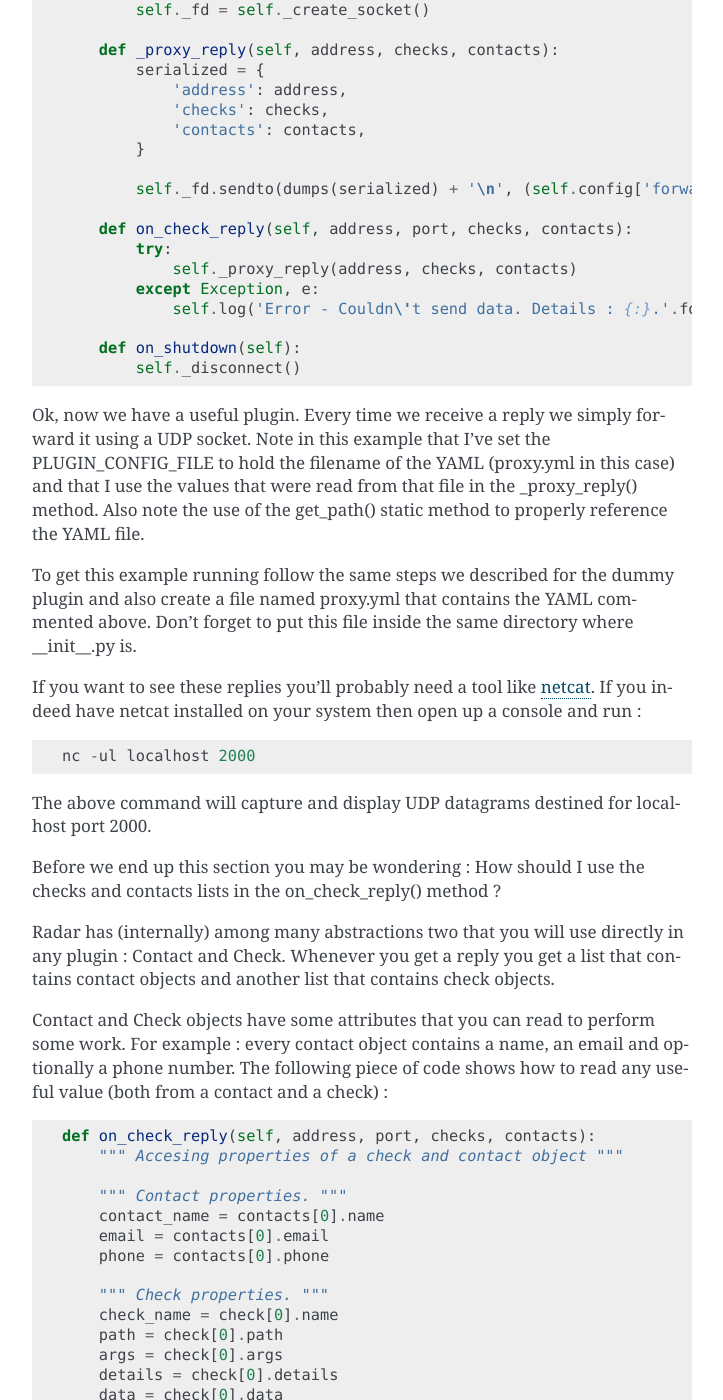
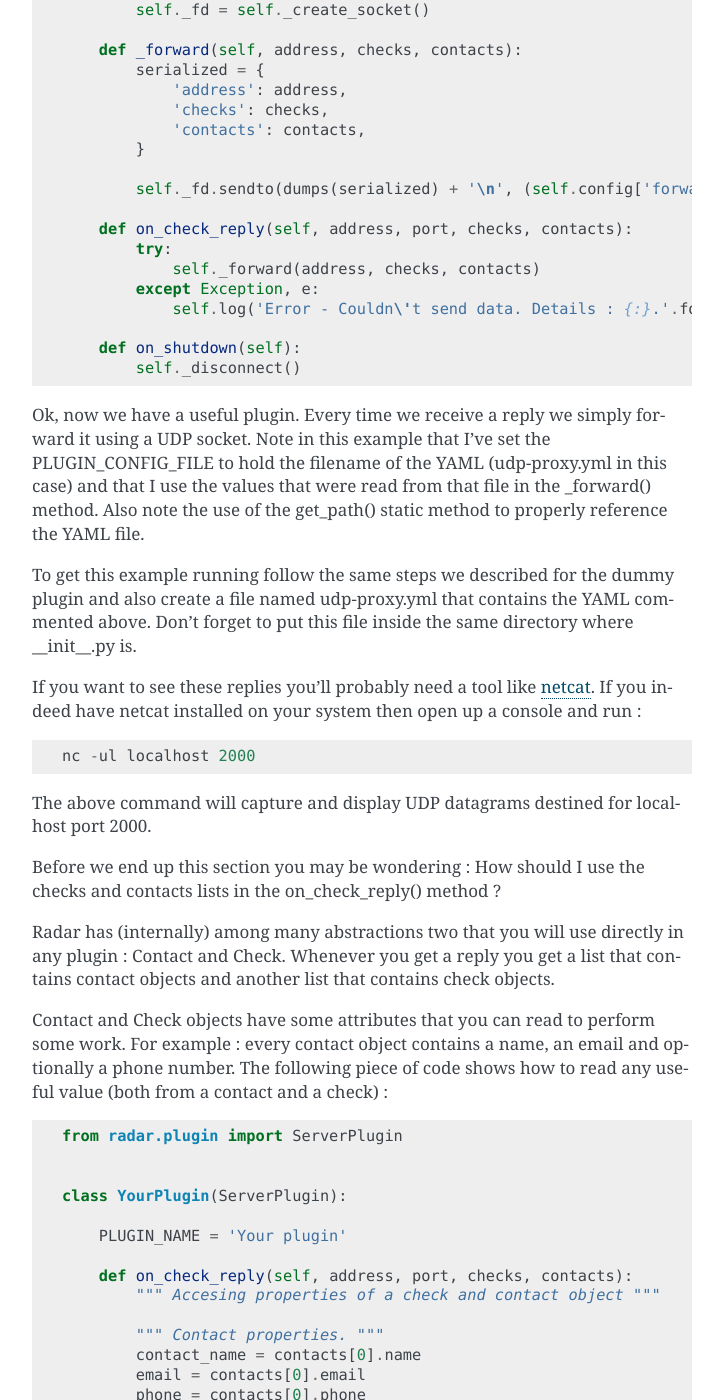
Before and after one commit to lliendo/Radar, a Sphinx documentation site: the page built from docs/plugins-development.rst, in a window 1280 px wide and 1400 px high, scrolled down 3220 px. Shown: the whole window, without its empty margins (388-1111 px from the left). Built offline with Sphinx 7.4.7, drawn with Linux system fonts in a browser that asks for light colours; some of the changed text lies outside the part shown.

Commit message:
- Updated documentation.

```diff
--- a/docs/plugins-development.rst
+++ b/docs/plugins-development.rst
@@ -125,7 +125,7 @@
 Easy again, just access the config dictionary. Let's see an example.
 Suppose you want to proxy every reply to another service using a UDP socket.
 
-Given this YAML file (called proxy.yml) :
+Given this YAML file (called udp-proxy.yml) :
 
 .. code-block:: yaml
 
@@ -146,13 +146,13 @@
     class ProxyPlugin(ServerPlugin):
 
         PLUGIN_NAME = 'Proxy plugin'
-        PLUGIN_CONFIG_FILE = ServerPlugin.get_path(__file__, 'proxy.yml')
+        PLUGIN_CONFIG_FILE = ServerPlugin.get_path(__file__, 'udp-proxy.yml')
 
         def _create_socket(self):
             fd = None
 
             try:
-                fd = socket.socket(AF_INET, SOCK_DGRAM)
+                fd = socket(AF_INET, SOCK_DGRAM)
             except Exception, e:
                 self.log('Error - Couldn\'t create UDP socket. Details : {:}.', e)
 
@@ -164,7 +164,7 @@
         def on_start(self):
             self._fd = self._create_socket()
 
-        def _proxy_reply(self, address, checks, contacts):
+        def _forward(self, address, checks, contacts):
             serialized = {
                 'address': address,
                 'checks': checks,
@@ -175,7 +175,7 @@
 
         def on_check_reply(self, address, port, checks, contacts):
             try:
-                self._proxy_reply(address, checks, contacts)
+                self._forward(address, checks, contacts)
             except Exception, e:
                 self.log('Error - Couldn\'t send data. Details : {:}.'.format(e))
 
@@ -185,12 +185,12 @@
 
 Ok, now we have a useful plugin. Every time we receive a reply we simply forward
 it using a UDP socket. Note in this example that I've set the PLUGIN_CONFIG_FILE
-to hold the filename of the YAML (proxy.yml in this case) and that I use the
-values that were read from that file in the _proxy_reply() method. Also note the
+to hold the filename of the YAML (udp-proxy.yml in this case) and that I use the
+values that were read from that file in the _forward() method. Also note the
 use of the get_path() static method to properly reference the YAML file.
 
 To get this example running follow the same steps we described for the dummy plugin
-and also create a file named proxy.yml that contains the YAML commented above.
+and also create a file named udp-proxy.yml that contains the YAML commented above.
 Don't forget to put this file inside the same directory where __init__.py is.
 
 If you want to see these replies you'll probably need a tool like `netcat <http://nc110.sourceforge.net/>`_.
@@ -199,6 +199,7 @@
 .. code-block:: python
 
     nc -ul localhost 2000
+
 
 The above command will capture and display UDP datagrams destined for localhost port 2000.
 
@@ -216,26 +217,60 @@
 
 .. code-block:: python
 
-    def on_check_reply(self, address, port, checks, contacts):
-        """ Accesing properties of a check and contact object """
+    from radar.plugin import ServerPlugin
 
-        """ Contact properties. """
-        contact_name = contacts[0].name
-        email = contacts[0].email
-        phone = contacts[0].phone
 
-        """ Check properties. """
-        check_name = check[0].name
-        path = check[0].path
-        args = check[0].args
-        details = check[0].details
-        data = check[0].data
-        current_status = check[0].current_status
-        previous_status = check[0].previous_status
+    class YourPlugin(ServerPlugin):
+
+        PLUGIN_NAME = 'Your plugin'
+
+        def on_check_reply(self, address, port, checks, contacts):
+            """ Accesing properties of a check and contact object """
+
+            """ Contact properties. """
+            contact_name = contacts[0].name
+            email = contacts[0].email
+            phone = contacts[0].phone
+
+            """ Check properties. """
+            check_name = check[0].name
+            path = check[0].path
+            args = check[0].args
+            details = check[0].details
+            data = check[0].data
+            current_status = check[0].current_status
+            previous_status = check[0].previous_status
+
 
 Note that in the above example we're only inspecting the first contact and
 check. Remember that you always receive two lists, so you may need to
 iterate them in order to achieve your plugin's task.
+
+One last thing. If you inspect the current_status and the previous_status attributes
+of a check you'll notice that both of them are integers. If you need to convert those
+values to their respective names, here's how to do that :
+
+.. code-block:: python
+
+    from radar.plugin import ServerPlugin
+    from radar.check import Check
+
+
+    class YourPlugin(ServerPlugin):
+
+        PLUGIN_NAME = 'Your plugin'
+
+        def on_check_reply(self, address, port, checks, contacts):
+            """ Converting check reply status values to string codes. """
+
+            current_status = Check.get_status(check[0].current_status)
+            previous_status = Check.get_status(check[0].previous_status)
+
+
+The conversion is done using the static Check.get_status() method. Note that
+I've also imported the Check class in the second line of the example. Now
+current_status and previous_status hold any of the valid string codes that a
+check can return (OK, WARINING, SEVERE or ERROR).
 
 
 Guidelines
@@ -259,6 +294,7 @@
         /__init__.py
         /proxy.yml
 
+
 If your ProxyPlugin also depended on more modules then you could had :
 
 .. code-block:: bash
```
